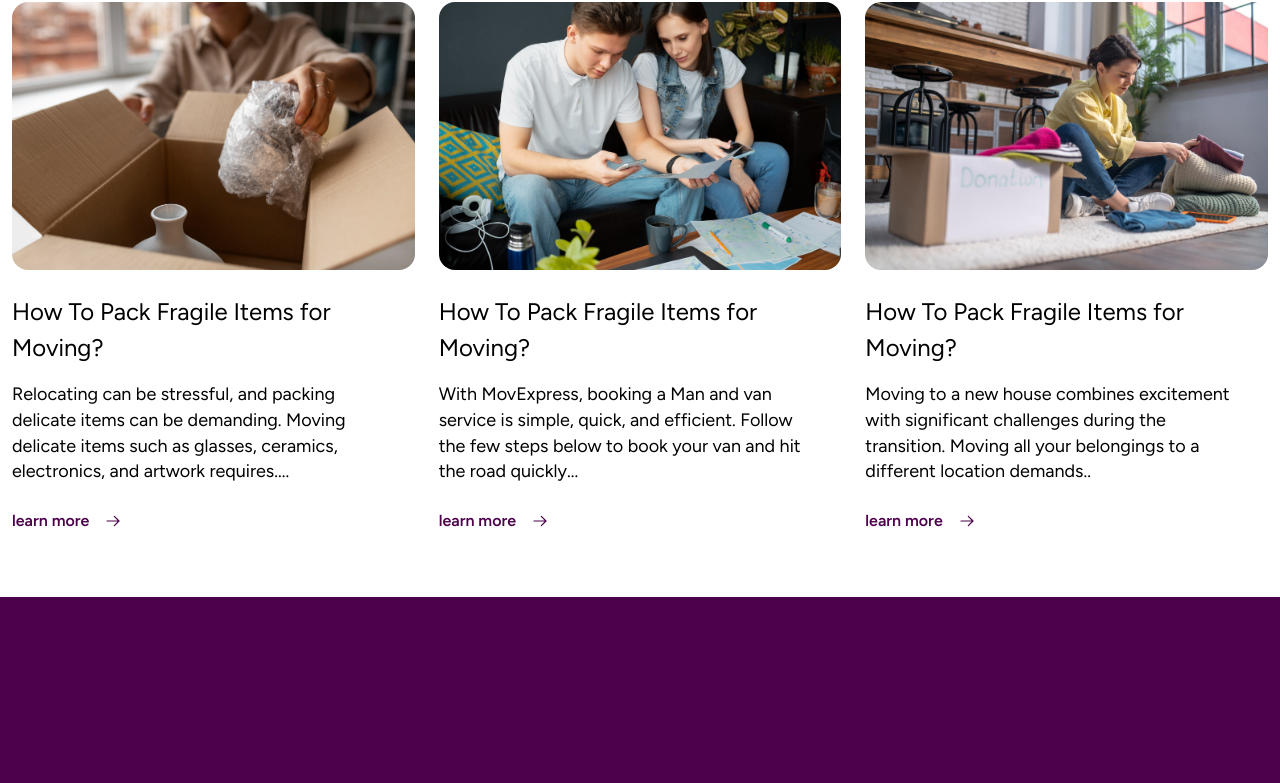
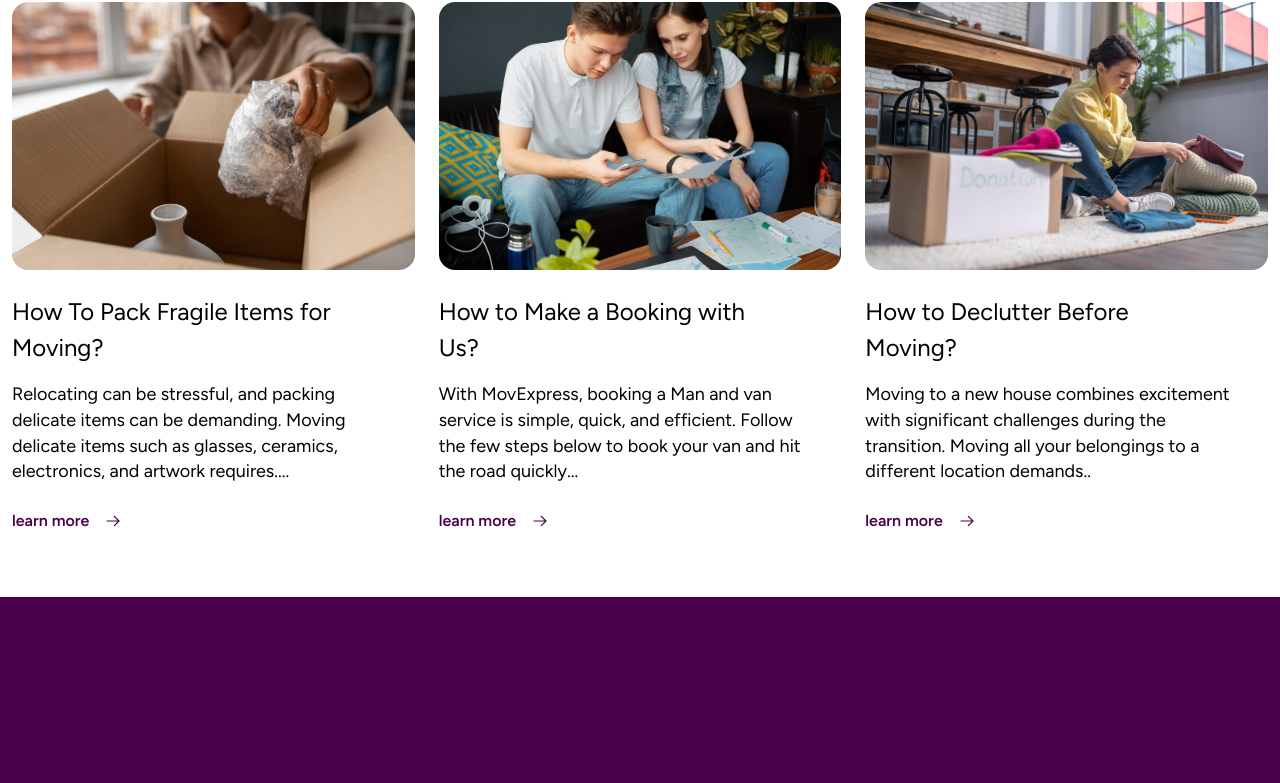
Before and after one commit to nikhilchauhan0105-source/movexpress, a React (Vite) app: page / in a window 1280 px wide. Shown: the part 5871-6654 px from the top of the page. Built offline with nearby package versions, Linux system fonts and the light colour scheme.

Commit message:
dynamic page changes

```diff
--- a/src/Common/Card.jsx
+++ b/src/Common/Card.jsx
@@ -81,15 +81,22 @@ export const Customercard = ({ img, name, role, text, className }) => {
 
 export const BlogsSectioncard = ({ image, head, text, slug }) => {
   return (
-    <div className="max-w-[415px] m-auto ">
-      <div className="max-w-[415px] ">
-        <img className="w-full rounded-2xl" src={image} alt="card images" />
+    <div className="group max-w-[415px] m-auto ">
+      <div className="max-w-[415px] overflow-hidden rounded-2xl">
+        <img
+          className="w-full group-hover:scale-105 transition-all duration-300 "
+          src={image}
+          alt="card images"
+        />
       </div>
       <div className="flex flex-col gap-[16px] my-2.5 md:my-[24px] ">
-        <p className=" text-base md:text-[24px] ">{head}</p>
+        <p className=" text-base max-w-[350px] md:text-[24px] ">{head}</p>
         <p className="text-sm md:text-[18px] max-w-[379px]">{text}</p>
       </div>
-      <Link to={`/blogs/${slug}`} className="flex items-center gap-4">
+      <Link
+        to={`/blogs/${slug}`}
+        className="flex items-center group-hover:gap-6 transition-all duration-150 gap-4"
+      >
         <p className="text-purple font-semibold cursor-pointer">learn more</p>
         <Arrow />
       </Link>
--- a/src/Common/Data.jsx
+++ b/src/Common/Data.jsx
@@ -184,31 +184,31 @@ export const blogcarddetail = [
     head: "How To Pack Fragile Items for Moving?",
     text: "Relocating can be stressful, and packing delicate items can be demanding. Moving delicate items such as glasses, ceramics, electronics, and artwork requires....",
     data: {
-      head: "how-to-track",
+      head: "How To Pack Fragile Items for Moving?",
     },
   },
   {
     slug: "know-that-change",
     image: "./src/assets/images/place-order.jpg",
-    head: "How To Pack Fragile Items for Moving?",
+    head: "How to Make a Booking with Us?",
     text: "With MovExpress, booking a Man and van service is simple, quick, and efficient. Follow the few steps below to book your van and hit the road quickly...",
     data: {
-      head: "know-that-change",
+      head: "How to Make a Booking with Us?",
     },
   },
   {
     slug: "know-that-combies",
     image: "./src/assets/images/decultter.jpg",
-    head: "How To Pack Fragile Items for Moving?",
+    head: "How to Declutter Before Moving?",
     text: "Moving to a new house combines excitement with significant challenges during the transition. Moving all your belongings to a different location demands..",
     data: {
-      head: " know-that-combies",
+      head: "How to Declutter Before Moving?",
     },
   },
   {
     slug: "know-that-stressful",
     image: "./src/assets/images/pacakge.jpg",
-    head: "How To Pack Fragile Items for Moving?",
+    head: "Checklist to Follow While Packing for Your Next Move",
     text: "Relocating can be stressful, and packing delicate items can be demanding. Moving delicate items such as glasses, ceramics, electronics, and artwork requires....",
     data: {
       head: " know-that-stressful",
@@ -217,7 +217,7 @@ export const blogcarddetail = [
   {
     slug: "know-that-booking",
     image: "./src/assets/images/place-order.jpg",
-    head: "How To Pack Fragile Items for Moving?",
+    head: "How Much Are House Removal Costs in 2025?",
     text: "With MovExpress, booking a Man and van service is simple, quick, and efficient. Follow the few steps below to book your van and hit the road quickly...",
     data: {
       head: " next change heading",
@@ -226,7 +226,7 @@ export const blogcarddetail = [
   {
     slug: "know-that-excitement",
     image: "./src/assets/images/decultter.jpg",
-    head: "How To Pack Fragile Items for Moving?",
+    head: "The Benefits of Hiring a Moving Company",
     text: "Moving to a new house combines excitement with significant challenges during the transition. Moving all your belongings to a different location demands..",
     data: {
       head: " next change heading",
@@ -235,8 +235,8 @@ export const blogcarddetail = [
   {
     slug: "know-that-delicate",
     image: "./src/assets/images/pacakge.jpg",
-    head: "How To Pack Fragile Items for Moving?",
-    text: "Relocating can be stressful, and packing delicate items can be demanding. Moving delicate items such as glasses, ceramics, electronics, and artwork requires....",
+    head: "How to Choose a Moving Company?",
+    text: "Moving can be nerve-wracking, and selecting the right company is crucial, considering it involves the person's home or business. Spending considerable time ....",
     data: {
       head: " next change heading",
     },
```
